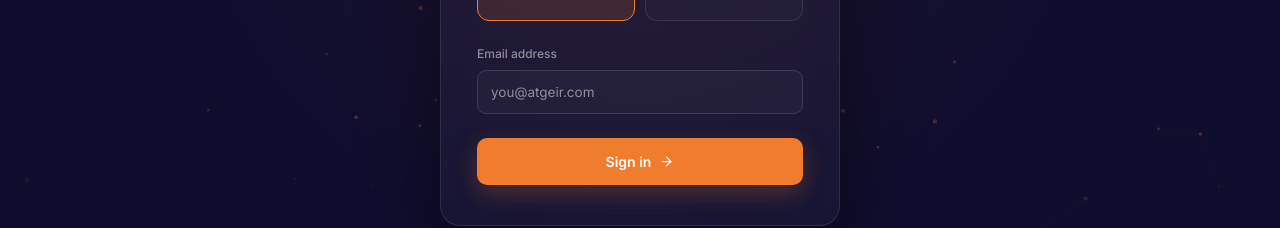
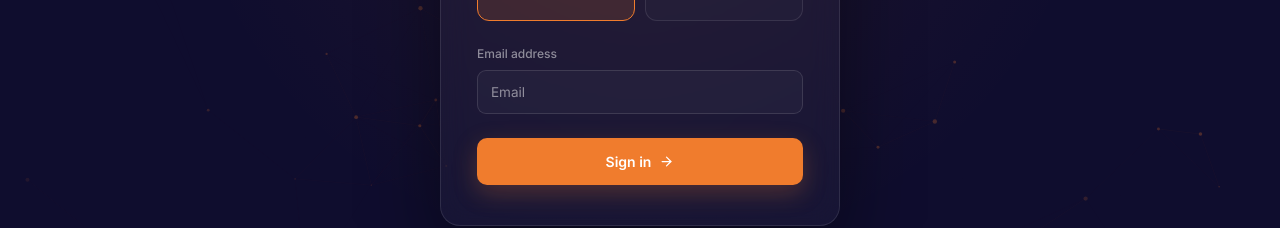
Before and after one commit to uttkarshmutkure/HR_Portal, a React (Vite) app in the folder Frontend/: page /login in a window 1280 px wide. Shown: the part 438-666 px from the top of the page. Built offline with nearby package versions, Linux system fonts and the light colour scheme; no server answers.

Commit message:
Update .gitignore to exclude node_modules

```diff
--- a/Frontend/src/app/pages/Candidateslotpage.tsx
+++ b/Frontend/src/app/pages/Candidateslotpage.tsx
@@ -16,8 +16,8 @@ const toLocalYYYYMMDD = (d: Date) => {
 };
 
 const isExpired = (issuedAtMs: number) => {
-  const TWO_DAYS_MS = 2 * 24 * 60 * 60 * 1000;
-  return Date.now() > issuedAtMs + TWO_DAYS_MS;
+  const TWO_HOURS_MS = 2 * 60 * 60 * 1000;
+  return Date.now() > issuedAtMs + TWO_HOURS_MS;
 };
 
 export default function CandidateSlotPage() {
@@ -102,7 +102,7 @@ export default function CandidateSlotPage() {
           <h2 style={{ fontSize: 18, color: COLOR_PRIMARY, marginBottom: 8, fontWeight: 700 }}>{error === 'expired' ? 'Link Expired' : 'Invalid Link'}</h2>
           <p style={{ fontSize: 13, color: '#6B7280', lineHeight: 1.6 }}>
             {error === 'expired'
-              ? 'This interview scheduling link has exceeded the 48-hour validity period. Please contact HR.'
+              ? 'This interview scheduling link has exceeded the 2-hour validity period. Please contact HR.'
               : 'This link is malformed or invalid. Please check the email and try again.'}
           </p>
         </div>
--- a/Frontend/src/app/pages/LoginPage.tsx
+++ b/Frontend/src/app/pages/LoginPage.tsx
@@ -393,7 +393,7 @@ export default function LoginPage() {
           type="email"
           value={email}
           onChange={(e) => setEmail(e.target.value)}
-          placeholder="you@atgeir.com"
+          placeholder="Email"
           onFocus={e => (e.currentTarget.style.borderColor = T.orange)}
           onBlur={e => (e.currentTarget.style.borderColor = "rgba(255,255,255,0.12)")}
           required
--- /dev/null
+++ b/package.json
@@ -0,0 +1,5 @@
+{
+  "dependencies": {
+    "firebase": "^12.17.1"
+  }
+}
```
Also changed, not shown: 2 other files (tests, documents, lock files or other folders).
